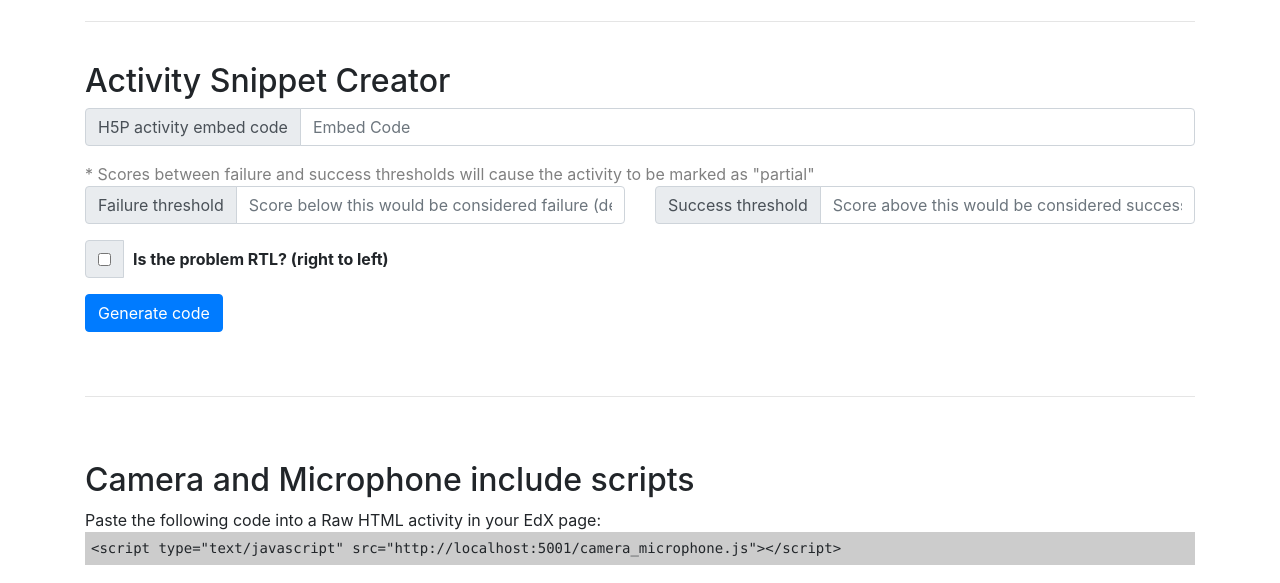
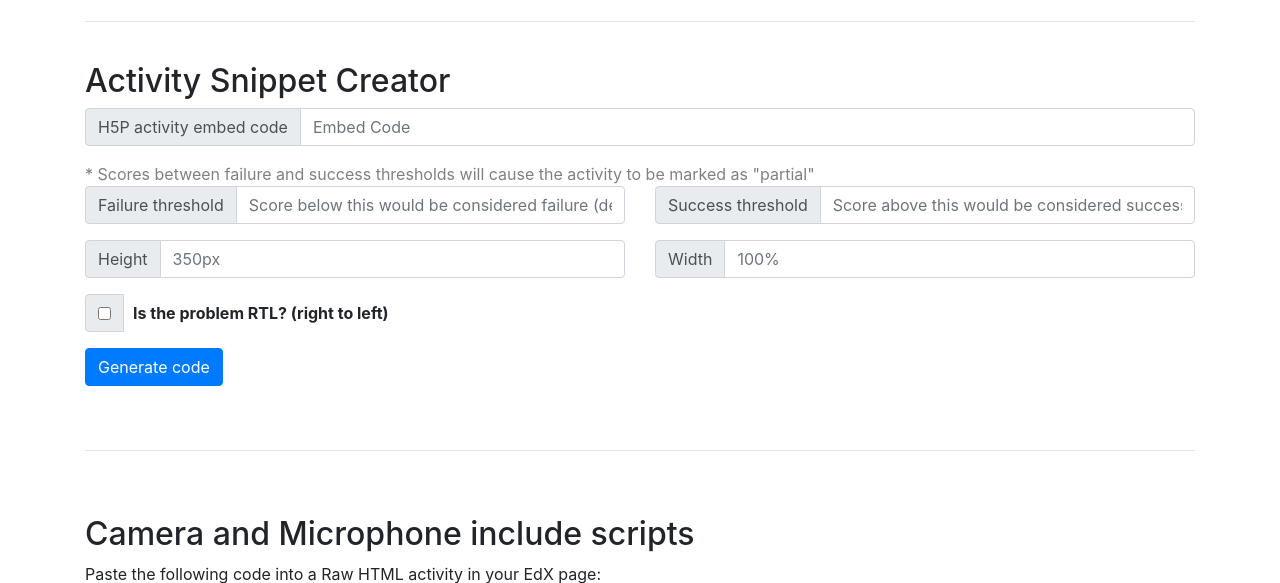
Before and after one commit to yotam180/h5p-edx-bridge, a Flask app: page / in a window 1280 px wide. Shown: the part 681-1264 px from the top of the page. Run offline with Flask 2, Linux system fonts and the light colour scheme; some libraries are stand-ins or nearby versions.

Commit message:
Add support for custom width/height and remove __pycache__/

```diff
--- a/src/templates/index.html
+++ b/src/templates/index.html
@@ -1,4 +1,5 @@
 <html>
+
 <head>
     <title>H5P to EdX Bridge</title>
 
@@ -49,6 +50,8 @@
 
                 let failure_threshold = parseInt($("#failure_threshold").val()) || 40;
                 let success_threshold = parseInt($("#success_threshold").val()) || 85;
+                let height = $("#height").val() || "350px";
+                let width = $("#width").val() || "100%";
                 let rtl = $("#rtl").is(":checked");
 
                 $.ajax({
@@ -58,49 +61,58 @@
                         website: btoa(url),
                         rtl: rtl,
                         failure: failure_threshold,
-                            success: success_threshold
+                        success: success_threshold,
+                        height: height,
+                        width: width
                     },
                     success: (e) => {
-                            $("#result").text(e).css({display: "block"});
+                        $("#result").text(e).css({ display: "block" });
                     }
                 })
             });
         });
     </script>
 </head>
+
 <body>
     <nav class="navbar navbar-expand-lg navbar-light bg-primary">
         <a class="navbar-brand text-white" href="#">H5P to EdX Bridge</a>
         <div style="flex: 1">&nbsp;</div>
         <a href="https://github.com/yotam180/h5p-edx-bridge" class="btn btn-secondary">GitHub</a>
     </nav>
-        <br/>
+    <br />
     <center>
         <h1>Connect H5P activities to your EdX courses</h1>
     </center>
-        <br/>
+    <br />
     <div class="container">
         <h2>How do I use this?</h2>
         <ol>
-                <li>First, use <a href="https://h5p.org">H5P.org</a> to create your activities (you can also create them using a Wordpress plugin and host them
+            <li>First, use <a href="https://h5p.org">H5P.org</a> to create your activities (you can also create them
+                using a Wordpress plugin and host them
                 on wordpress, for example). As long as you have an embed code, you're good to go.</li>
             <li>Scroll down to the snippet creator on this page, and paste the embed code into the textbox.</li>
             <li>Fill out the settings (failure/success threshold, rtl problem, etc.)</li>
             <li>A script will appear in the result panel. Copy it.</li>
-                <li>Go to EdX and add a new Custom Javascript Display and Grading problem. Paste the copied code into the editor</li>
-                <li>You will now see your activity, live in EdX. Try it out, and press the EdX submit button to get your task graded.</li>
+            <li>Go to EdX and add a new Custom Javascript Display and Grading problem. Paste the copied code into the
+                editor</li>
+            <li>You will now see your activity, live in EdX. Try it out, and press the EdX submit button to get your
+                task graded.</li>
         </ol>
 
-            <br /><hr/><br /><br />
+        <br />
+        <hr /><br /><br />
 
         <h2>I want to use Microphone/Camera based activities</h2>
-            It's also possible! Use the "Enable Microphone and Camera" script from below. Copy it, and paste it into a new Raw HTML activity in your EdX page.
-            <br/>
+        It's also possible! Use the "Enable Microphone and Camera" script from below. Copy it, and paste it into a new
+        Raw HTML activity in your EdX page.
+        <br />
         That will make activities on that page microphone enabled.
-            <br/>
+        <br />
         (Why do we do this? We have to bypass the same origin policy)
 
-            <br /><br /><br /><hr /><br />
+        <br /><br /><br />
+        <hr /><br />
 
         <h2>Activity Snippet Creator</h2>
 
@@ -114,7 +126,8 @@
                 aria-describedby="basic-addon1">
         </div>
 
-            <span style="color: gray">* Scores between failure and success thresholds will cause the activity to be marked as "partial"</span>
+        <span style="color: gray">* Scores between failure and success thresholds will cause the activity to be marked
+            as "partial"</span>
         <div class="row">
             <div class="col-sm">
                 <div class="input-group mb-3">
@@ -123,7 +136,8 @@
                             Failure threshold
                         </span>
                     </div>
-                        <input id="failure_threshold" type="text" class="form-control" placeholder="Score below this would be considered failure (default: 40)" aria-label=""
+                    <input id="failure_threshold" type="text" class="form-control"
+                        placeholder="Score below this would be considered failure (default: 40)" aria-label=""
                         aria-describedby="basic-addon1">
                 </div>
             </div>
@@ -134,8 +148,34 @@
                             Success threshold
                         </span>
                     </div>
-                        <input id="success_threshold" type="text" class="form-control" placeholder="Score above this would be considered success (default: 85)"
-                            aria-label="" aria-describedby="basic-addon1">
+                    <input id="success_threshold" type="text" class="form-control"
+                        placeholder="Score above this would be considered success (default: 85)" aria-label=""
+                        aria-describedby="basic-addon1">
+                </div>
+            </div>
+        </div>
+
+        <div class="row">
+            <div class="col-sm">
+                <div class="input-group mb-3">
+                    <div class="input-group-prepend">
+                        <span class="input-group-text" id="basic-addon1">
+                            Height
+                        </span>
+                    </div>
+                    <input id="height" type="text" class="form-control" placeholder="350px" aria-label=""
+                        aria-describedby="basic-addon1">
+                </div>
+            </div>
+            <div class="col-sm">
+                <div class="input-group mb-3">
+                    <div class="input-group-prepend">
+                        <span class="input-group-text" id="basic-addon1">
+                            Width
+                        </span>
+                    </div>
+                    <input id="width" type="text" class="form-control" placeholder="100%" aria-label=""
+                        aria-describedby="basic-addon1">
                 </div>
             </div>
         </div>
@@ -146,19 +186,23 @@
                     <input id="rtl" type="checkbox" aria-label="Is the problem RTL (right to left)">
                 </div>
             </div>
-                <span style="margin: auto; padding-left: 10px; font-weight: bold;">Is the problem RTL? (right to left)</span>
+            <span style="margin: auto; padding-left: 10px; font-weight: bold;">Is the problem RTL? (right to
+                left)</span>
             <input type="text" style="visibility: hidden;" class="form-control" aria-label="Text input with checkbox">
         </div>
 
         <div id="generate" class="btn btn-primary">Generate code</div>
-            <br/><br/>
+        <br /><br />
         <pre style="background-color: #ccc; padding: 6px; display: none;" id="result"></pre>
 
-            <br/><hr/><br/><br/>
+        <br />
+        <hr /><br /><br />
 
         <h2>Camera and Microphone include scripts</h2>
-            Paste the following code into a Raw HTML activity in your EdX page:<br/>
-            <pre style="background-color: #ccc; padding: 6px;">&lt;script type="text/javascript" src="{{EXTERNAL_URL}}camera_microphone.js">&lt;/script></pre>
+        Paste the following code into a Raw HTML activity in your EdX page:<br />
+        <pre
+            style="background-color: #ccc; padding: 6px;">&lt;script type="text/javascript" src="{{EXTERNAL_URL}}camera_microphone.js">&lt;/script></pre>
     </div>
 </body>
+
 </html>
--- a/src/templates/template.html
+++ b/src/templates/template.html
@@ -24,7 +24,7 @@ def check_function(e, ans):
         </script>
 
         <jsinput gradefn="window.getGrade" get_statefn="window.getState" set_statefn="window.setState"
-            initial_state="false" width="100%" height="350px" html_file="{{EXTERNAL_URL}}embed?website={{website}}"
-            sop="false" />
+            initial_state="false" width="{{width or '100%'}}" height="{{height or '350px'}}"
+            html_file="{{EXTERNAL_URL}}embed?website={{website}}" sop="false" />
     </customresponse>
 </problem>
```
Also changed, not shown: 1 other file. Lines whose indentation alone changed are shown as unchanged.
